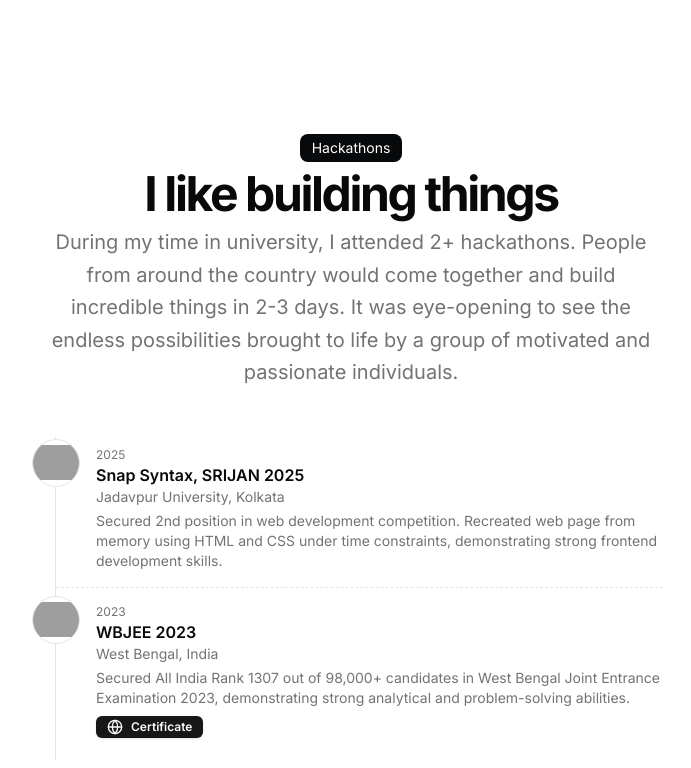
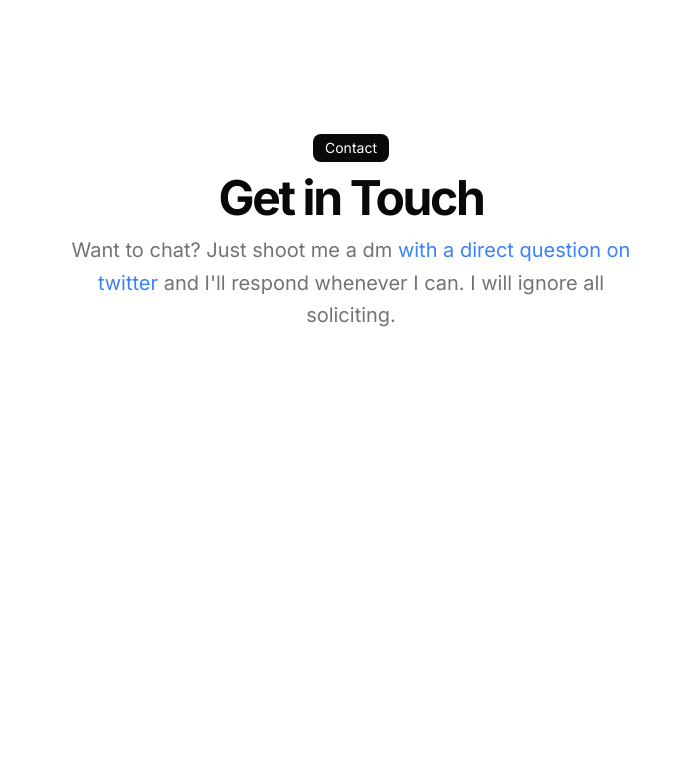
Before and after one commit to charliehustlr1792/portfolio, a Next.js app: page / in a window 1280 px wide. Shown: the part 2512-3280 px from the top of the page, without its empty margins (289-980 px from the left). After the commit the page ends 2994 px from the top, so only its background shows below. Built offline with nearby package versions, Linux system fonts and the light colour scheme; grey boxes are pictures that could not be loaded.

Commit message:
fix:build issues

```diff
--- a/src/app/page.tsx
+++ b/src/app/page.tsx
@@ -144,7 +144,7 @@ export default function Page() {
                   dates={project.dates}
                   tags={project.technologies}
                   image={project.image}
-                  video={project.video}
+                  //video={project.video}
                   links={project.links}
                 />
               </BlurFade>
@@ -152,7 +152,7 @@ export default function Page() {
           </div>
         </div>
       </section>
-      <section id="hackathons">
+      {/* <section id="hackathons">
         <div className="space-y-12 w-full py-12">
           <BlurFade delay={BLUR_FADE_DELAY * 13}>
             <div className="flex flex-col items-center justify-center space-y-4 text-center">
@@ -194,7 +194,7 @@ export default function Page() {
             </ul>
           </BlurFade>
         </div>
-      </section>
+      </section> */}
       <section id="contact">
         <div className="grid items-center justify-center gap-4 px-4 text-center md:px-6 w-full py-12">
           <BlurFade delay={BLUR_FADE_DELAY * 16}>
--- a/src/components/magicui/blur-fade.tsx
+++ b/src/components/magicui/blur-fade.tsx
@@ -29,7 +29,7 @@ const BlurFade = ({
   blur = "6px",
 }: BlurFadeProps) => {
   const ref = useRef(null);
-  const inViewResult = useInView(ref, { once: true, margin: inViewMargin });
+  const inViewResult = useInView(ref, { once: true, margin: inViewMargin as any });
   const isInView = !inView || inViewResult;
   const defaultVariants: Variants = {
     hidden: { y: yOffset, opacity: 0, filter: `blur(${blur})` },
--- a/src/data/resume.tsx
+++ b/src/data/resume.tsx
@@ -230,7 +230,7 @@ export const DATA = {
       image: "/doubleslash.png",
     },
   ],
-  hackathons: [
+  /* hackathons: [
     {
       title: "Snap Syntax, SRIJAN 2025",
       dates: "2025",
@@ -255,5 +255,5 @@ export const DATA = {
         },
       ],
     },
-  ]
+  ] */
 } as const;
```
